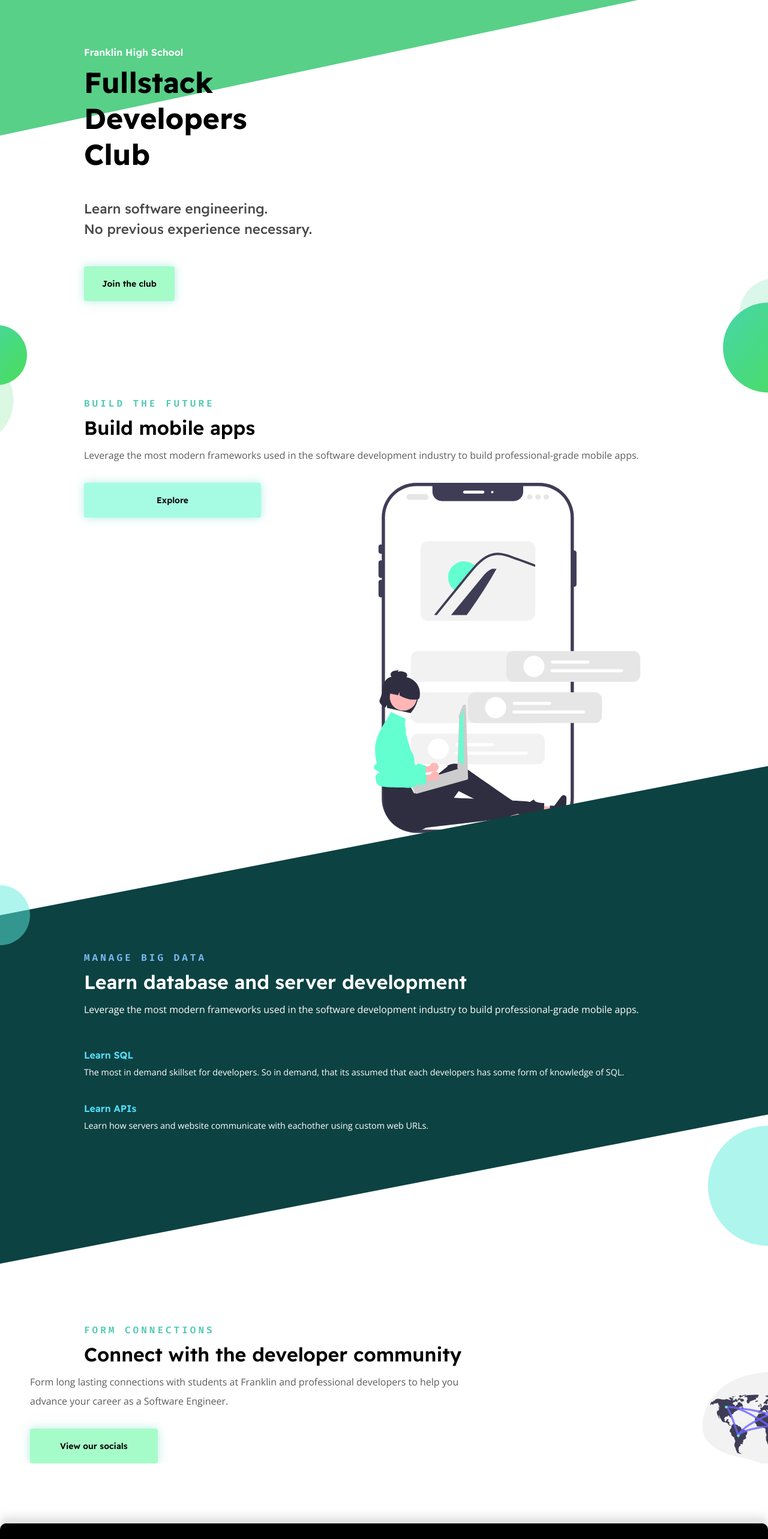
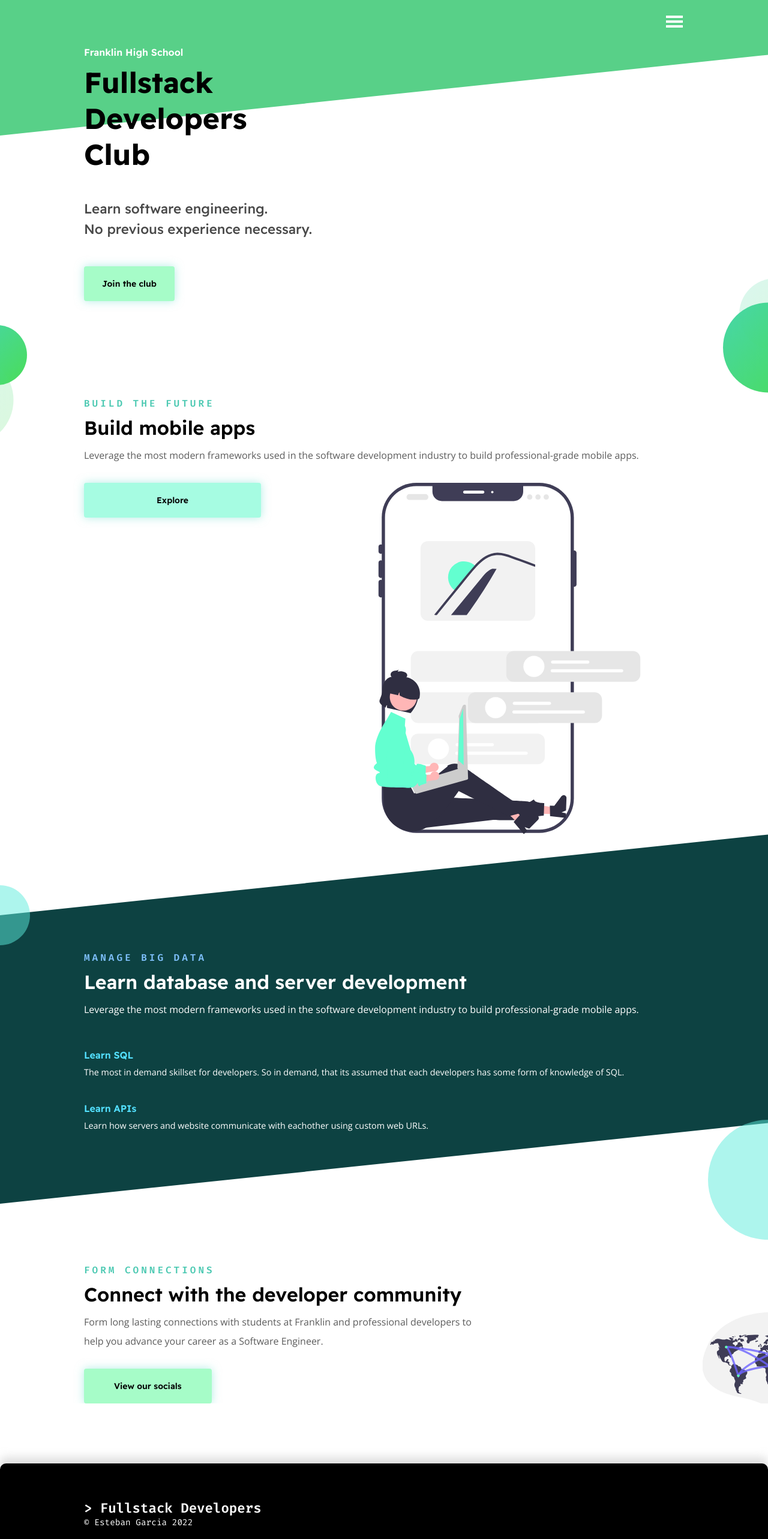
Before and after one commit to estebangarcia21/fullstack-developers-website, a Next.js app in the folder ui/: page / in a window 1280 px wide. Shown: the top 2566 px of the page at 60% size. Built offline with nearby package versions, Linux system fonts and the light colour scheme.

Commit message:
Reduced skew angle on Home page

```diff
--- a/ui/pages/index.tsx
+++ b/ui/pages/index.tsx
@@ -6,6 +6,8 @@ import type { NextPage } from 'next';
 import Head from 'next/head';
 import React from 'react';
 import styles from 'styles/pages/Home.module.scss';
+
+const SKEW_DEG = 6;
 
 const Home: NextPage = () => {
   return (
@@ -17,7 +19,12 @@ const Home: NextPage = () => {
       </Head>
 
       <main className={styles.container}>
-        <SkewBackground color="#58D088" deg={12} skewAxis="Y" height="45%">
+        <SkewBackground
+          color="#58D088"
+          deg={SKEW_DEG}
+          skewAxis="Y"
+          height="45%"
+        >
           <Navbar />
 
           <ContentContainer>
@@ -84,7 +91,7 @@ const Home: NextPage = () => {
           </section>
         </ContentContainer>
 
-        <SkewBackground color="#0D4242" skewAxis="Y" deg={11}>
+        <SkewBackground color="#0D4242" skewAxis="Y" deg={SKEW_DEG}>
           <Circle
             opacity={0.5}
             color="#5CECDB"
@@ -96,7 +103,7 @@ const Home: NextPage = () => {
             color="#5CECDB"
             coords={[, , 0, 0]}
             size={200}
-            transform={['50%', '-15%']}
+            transform={['50%', '30%']}
           />
 
           <ContentContainer>
@@ -135,6 +142,7 @@ const Home: NextPage = () => {
             </h1>
           </ContentContainer>
 
+          <ContentContainer>
             <div className={styles.content}>
               {/* eslint-disable-next-line @next/next/no-img-element */}
               <img
@@ -143,7 +151,6 @@ const Home: NextPage = () => {
                 className={styles.img}
               />
 
-            <ContentContainer>
               <p className={styles.description}>
                 Form long lasting connections with students at Franklin and
                 professional developers to help you advance your career as a
@@ -153,8 +160,8 @@ const Home: NextPage = () => {
               <div className={styles.buttonsContainer}>
                 <button className={styles.button}>View our socials</button>
               </div>
+            </div>
           </ContentContainer>
-          </div>
         </section>
 
         <Footer />
--- a/ui/styles/pages/Home.module.scss
+++ b/ui/styles/pages/Home.module.scss
@@ -117,7 +117,7 @@
   overflow: hidden;
   position: relative;
 
-  padding: 60px 0px 180px 0px;
+  padding: 60px 0px 80px 0px;
 
   > h3 {
     @include pre-section-title(#7fc1fd);
@@ -137,7 +137,6 @@
   .highlightsContainer {
     margin-top: 50px;
   }
-}
 
   .learnBackendHighlight {
     > h1 {
@@ -152,6 +151,7 @@
     }
 
     margin-bottom: 35px;
+  }
 }
 
 .formConnectionsSection {
```
Lines whose indentation alone changed are shown as unchanged.
